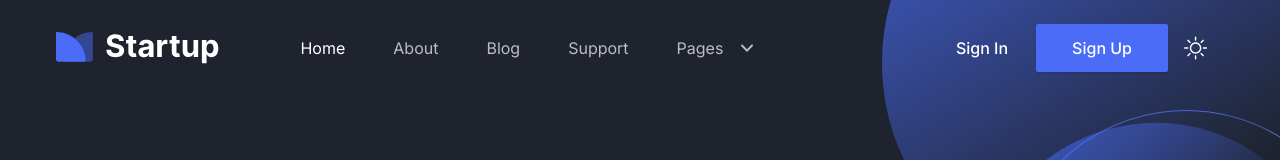
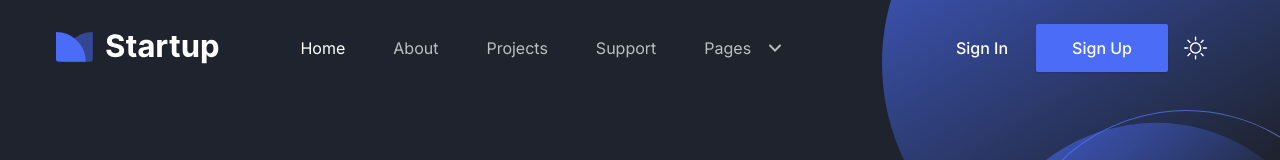
Before and after one commit to wolgok-xyz/wolgok-xyz.github.io, a Next.js app: page / in a window 1280 px wide. Shown: the top 160 px of the page. Built offline with nearby package versions, Linux system fonts and the light colour scheme.

Commit message:
Update homepage title and rename Blog to Projects

```diff
--- a/src/app/page.tsx
+++ b/src/app/page.tsx
@@ -12,7 +12,7 @@ import Video from "@/components/Video";
 import { Metadata } from "next";
 
 export const metadata: Metadata = {
-  title: "Free Next.js Template for Startup and SaaS",
+  title: "KIST Embodided AGI Research Lab",
   description: "This is Home for Startup Nextjs Template",
   // other metadata
 };
--- a/src/components/Blog/index.tsx
+++ b/src/components/Blog/index.tsx
@@ -10,7 +10,7 @@ const Blog = () => {
     >
       <div className="container">
         <SectionTitle
-          title="Our Latest Blogs"
+          title="Our Latest Projects"
           paragraph="There are many variations of passages of Lorem Ipsum available but the majority have suffered alteration in some form."
           center
         />
--- a/src/components/Footer/index.tsx
+++ b/src/components/Footer/index.tsx
@@ -120,7 +120,7 @@ const Footer = () => {
                       href="/blog"
                       className="mb-4 inline-block text-base text-body-color duration-300 hover:text-primary dark:text-body-color-dark dark:hover:text-primary"
                     >
-                      Blog
+                      Projects
                     </Link>
                   </li>
                   <li>
--- a/src/components/Header/menuData.tsx
+++ b/src/components/Header/menuData.tsx
@@ -15,7 +15,7 @@ const menuData: Menu[] = [
   },
   {
     id: 33,
-    title: "Blog",
+    title: "Projects",
     path: "/blog",
     newTab: false,
   },
```
